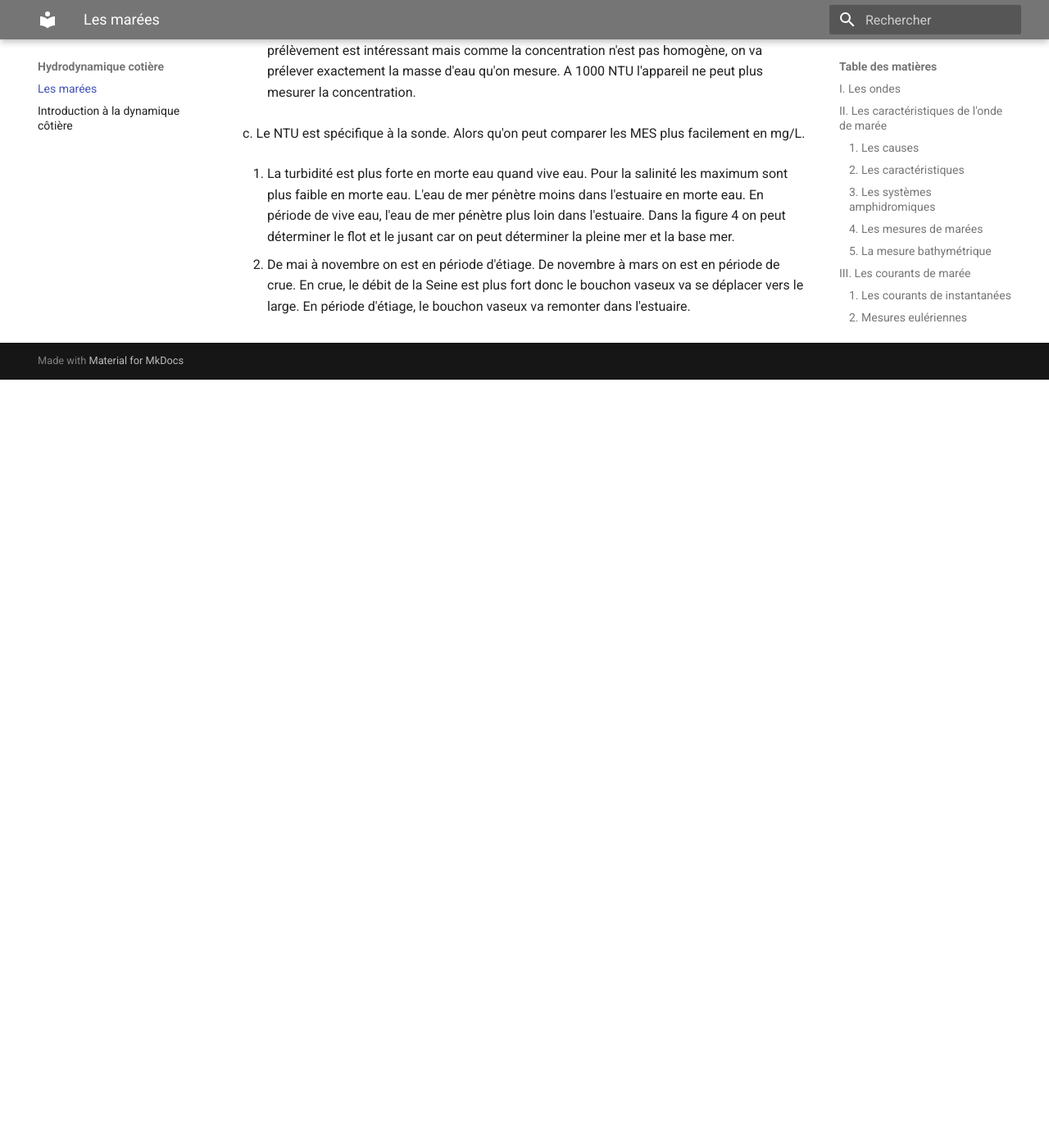
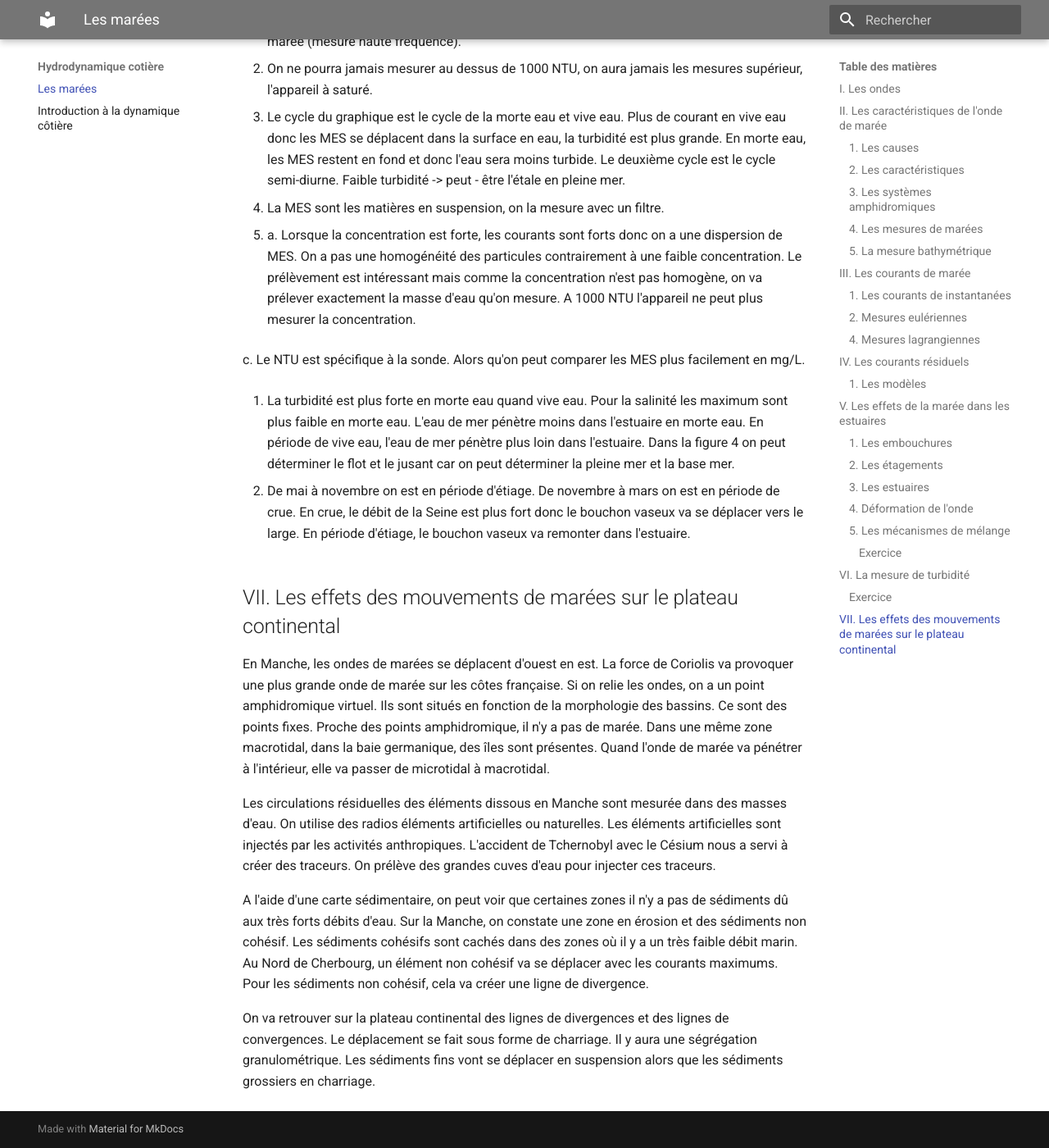
Before and after one commit to Lizeem/L3STcours, an MkDocs documentation site: the page built from Docs/Hydrodynamique cotière/Les marées.md, in a window 1280 px wide and 1400 px high, scrolled down 10491 px. Shown: the whole window at 82% size. Built offline with MkDocs 1.6.1 and Material for MkDocs 9.7.7, drawn with Linux system fonts in a browser that asks for light colours; before the commit the page ends 10954 px from its top, so only the background shows below that; some of the changed text lies outside the part shown.

Commit message:
Update les marées

```diff
--- a/Docs/Hydrodynamique cotière/Les marées.md
+++ b/Docs/Hydrodynamique cotière/Les marées.md
@@ -218,6 +218,16 @@
 
 Les mesures acoustique sont font avec le courantomètre. Nous pouvons aussi voir la perturbation du signal lié à la turbidité. Cela permet de créer un profil de turbidité.
 
+On a différents types de transport de MES.
+
+- le **charriage** : à proximité du fond
+  - transport par glissement
+  - transport par saltation
+
+- la **suspension** : les particules ne sont plus en contact avec le fond
+  - chute des grains compensées par la diffusion verticale associée à la turbulence de l'écoulement
+  - vitesse de déplacement = vitesse du fluide
+
 #### Exercice
 
 1. La turbidité est une caractéristique optique de l'eau, à savoir sa capacité à diffuser ou absorber la lumière incidente. Elle est mesurée par des mesures optiques et acoustiques. La turbidité est donc un des facteurs de la couleur de l'eau. Les mesures sont électriques en Volt et on les transforme en NTU. Regarder l'évolution de la MES par rapport au cycle de marée (mesure haute fréquence).
@@ -236,3 +246,13 @@
 6. La turbidité est plus forte en morte eau quand vive eau. Pour la salinité les maximum sont plus faible en morte eau. L'eau de mer pénètre moins dans l'estuaire en morte eau. En période de vive eau, l'eau de mer pénètre plus loin dans l'estuaire. Dans la figure 4 on peut déterminer le flot et le jusant car on peut déterminer la pleine mer et la base mer.
 
 7. De mai à novembre on est en période d'étiage. De novembre à mars on est en période de crue. En crue, le débit de la Seine est plus fort donc le bouchon vaseux va se déplacer vers le large. En période d'étiage, le bouchon vaseux va remonter dans l'estuaire.
+
+## VII. Les effets des mouvements de marées sur le plateau continental
+
+En Manche, les ondes de marées se déplacent d'ouest en est. La force de Coriolis va provoquer une plus grande onde de marée sur les côtes française. Si on relie les ondes, on a un point amphidromique virtuel. Ils sont situés en fonction de la morphologie des bassins. Ce sont des points fixes. Proche des points amphidromique, il n'y a pas de marée. Dans une même zone macrotidal, dans la baie germanique, des îles sont présentes. Quand l'onde de marée va pénétrer à l'intérieur, elle va passer de microtidal à macrotidal.
+
+Les circulations résiduelles des éléments dissous en Manche sont mesurée dans des masses d'eau. On utilise des radios éléments artificielles ou naturelles. Les éléments artificielles sont injectés par les activités anthropiques. L'accident de Tchernobyl avec le Césium nous a servi à créer des traceurs. On prélève des grandes cuves d'eau pour injecter ces traceurs.
+
+A l'aide d'une carte sédimentaire, on peut voir que certaines zones il n'y a pas de sédiments dû aux très forts débits d'eau. Sur la Manche, on constate une zone en érosion et des sédiments non cohésif. Les sédiments cohésifs sont cachés dans des zones où il y a un très faible débit marin. Au Nord de Cherbourg, un élément non cohésif va se déplacer avec les courants maximums. Pour les sédiments non cohésif, cela va créer une ligne de divergence.
+
+On va retrouver sur la plateau continental des lignes de divergences et des lignes de convergences. Le déplacement se fait sous forme de charriage. Il y aura une ségrégation granulométrique. Les sédiments fins vont se déplacer en suspension alors que les sédiments grossiers en charriage.
```
